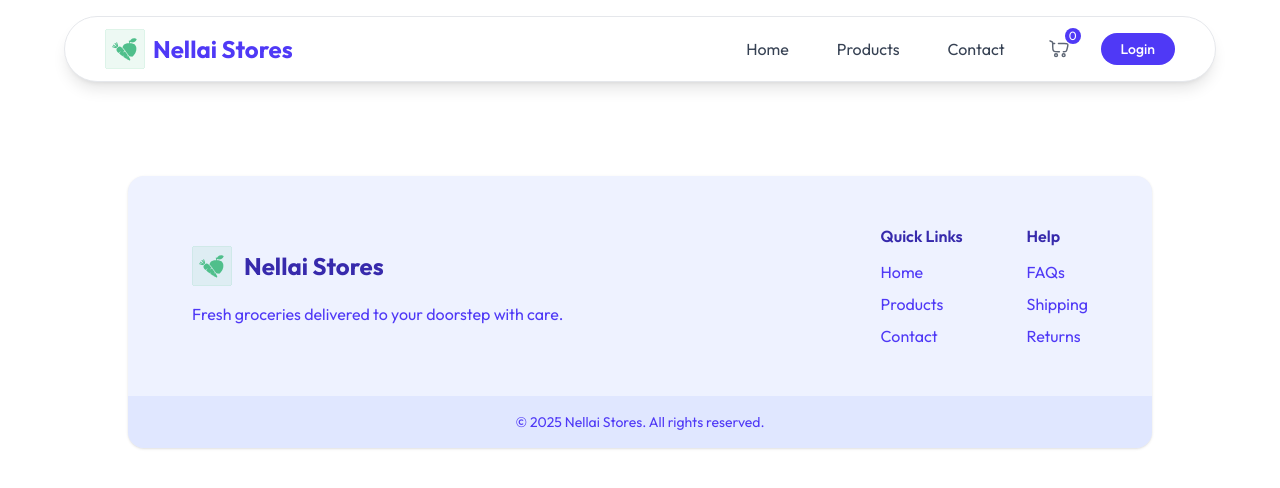
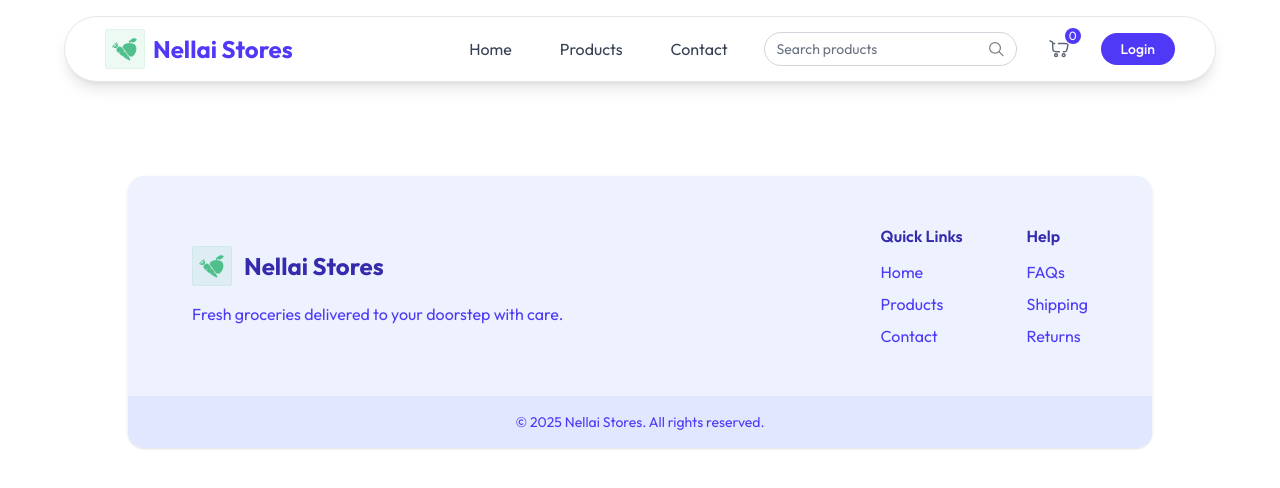
Before and after one commit to MugeshS-04/E-Commerce-Grocery-Store, a React (Vite) app in the folder client/: page /cart in a window 1280 px wide. Shown: the top 488 px of the page. Built offline with nearby package versions, Linux system fonts and the light colour scheme; no server answers.

Commit message:
Updated Navbar

```diff
--- a/client/src/components/Navbar.jsx
+++ b/client/src/components/Navbar.jsx
@@ -76,7 +76,7 @@ const Navbar = () => {
             Contact
           </NavLink>
 
-          {/* <div className="hidden lg:flex items-center text-sm gap-2 border border-gray-300 px-3 rounded-full">
+          <div className="hidden lg:flex items-center text-sm gap-2 border border-gray-300 px-3 rounded-full">
             <input
               onChange={(e) => setSearchQuery(e.target.value)}
               className="py-1.5 w-full bg-transparent outline-none placeholder-gray-500"
@@ -84,7 +84,7 @@ const Navbar = () => {
               placeholder="Search products"
             />
             <img src={assets.search_icon} alt='search' className='w-4 h-4' />
-          </div> */}
+          </div>
 
           <div onClick={() => navigate("/cart")} className="relative cursor-pointer p-2 rounded-full hover:bg-gray-100">
             <img src={assets.nav_cart_icon} alt='cart' className='w-5 opacity-80' />
```
